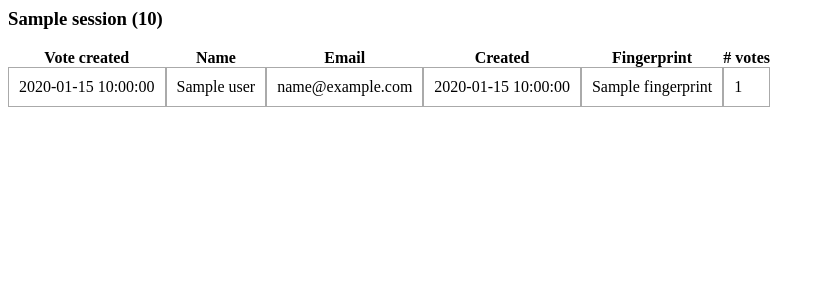
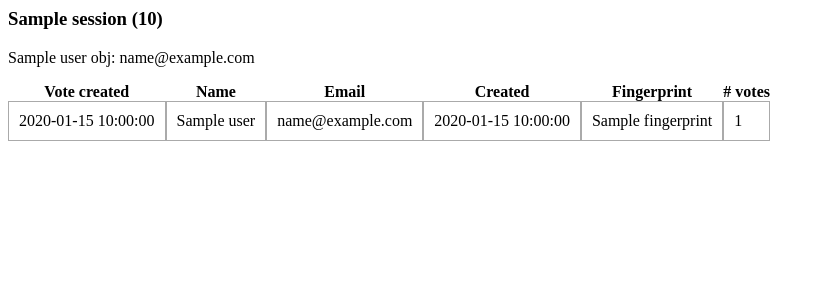
Before and after one commit to ireapps/lightning-talks, a Flask app: template templates/dashboard.html in a window 1280 px wide. Shown: the top 300 px of the page, without its empty margins (0-825 px from the left). Run offline with Flask 2, Linux system fonts and the light colour scheme; the template is opened without the code that fills it: most values are stand-ins (such as "Sample title", 1, 10 or a date in 2020).

Commit message:
Update dashboard w/ user info

```diff
--- a/app.py
+++ b/app.py
@@ -51,6 +51,7 @@ def dashboard(methods=['GET']):
 
     for s in sessions:
         s = dict(s)
+        s['user_obj'] = dict(utils.connect('user').find_one({"_id": s['user']}))
         payload.append(s)
 
     payload = sorted(payload, key=lambda x: x['votes'], reverse=True)[:25]
--- a/templates/dashboard.html
+++ b/templates/dashboard.html
@@ -7,6 +7,8 @@
 <body>
 {% for session in sessions %}
     <h3>{{ session.title }} ({{ session.votes }})</h3>
+    <p>{{ session.user_obj.name }}: {{ session.user_obj.email }}</p>
+    {% if session.all_votes %}
     <table cellpadding="0" cellspacing="0">
         <tr>
             <th>Vote created</th>
@@ -27,6 +29,7 @@
         </tr>
         {% endfor %}
     </table>
+    {% endif %}
 {% endfor %}
 </body>
 </html>
```
